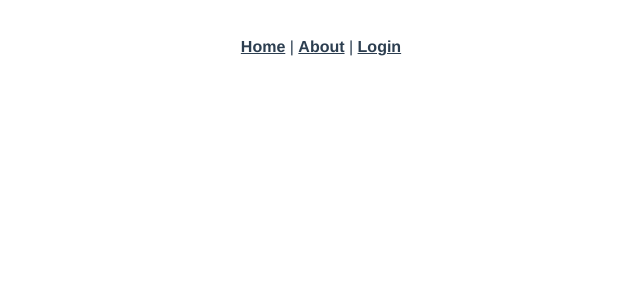
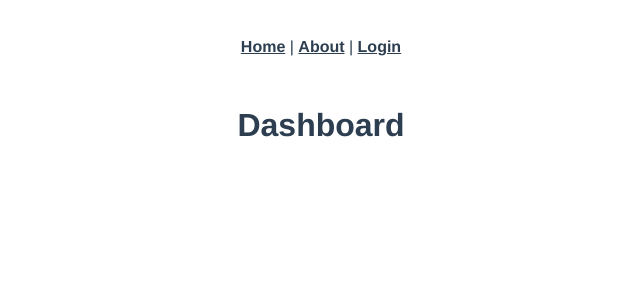
Before and after one commit to bmelton/vue-firebase-auth-starter, a Vue app: page /dashboard in a window 1280 px wide. Shown: the top 300 px of the page, without its empty margins (319-959 px from the left). Built offline with nearby package versions, Linux system fonts and the light colour scheme.

Commit message:
Stubbed dashboard page for logged-in users.

```diff
--- a/src/router.js
+++ b/src/router.js
@@ -3,6 +3,7 @@
 import Home from './views/Home.vue'
 import Login from './views/Login.vue'
 import Register from './views/Register.vue'
+import Dashboard from './views/Dashboard.vue'
 
 Vue.use(Router)
 
@@ -14,6 +15,11 @@
       path: '/',
       name: 'home',
       component: Home
+    },
+    {
+      path: '/dashboard',
+      name: 'dashboard',
+      component: Dashboard
     },
     {
       path: '/about',
--- /dev/null
+++ b/src/views/Dashboard.vue
@@ -0,0 +1,13 @@
+<template>
+    <h1>Dashboard</h1>
+</template>
+
+<script>
+    export default {
+        name: 'dashboard',
+        data() {
+            return {}
+        },
+        methods: {}
+    }
+</script>
```
